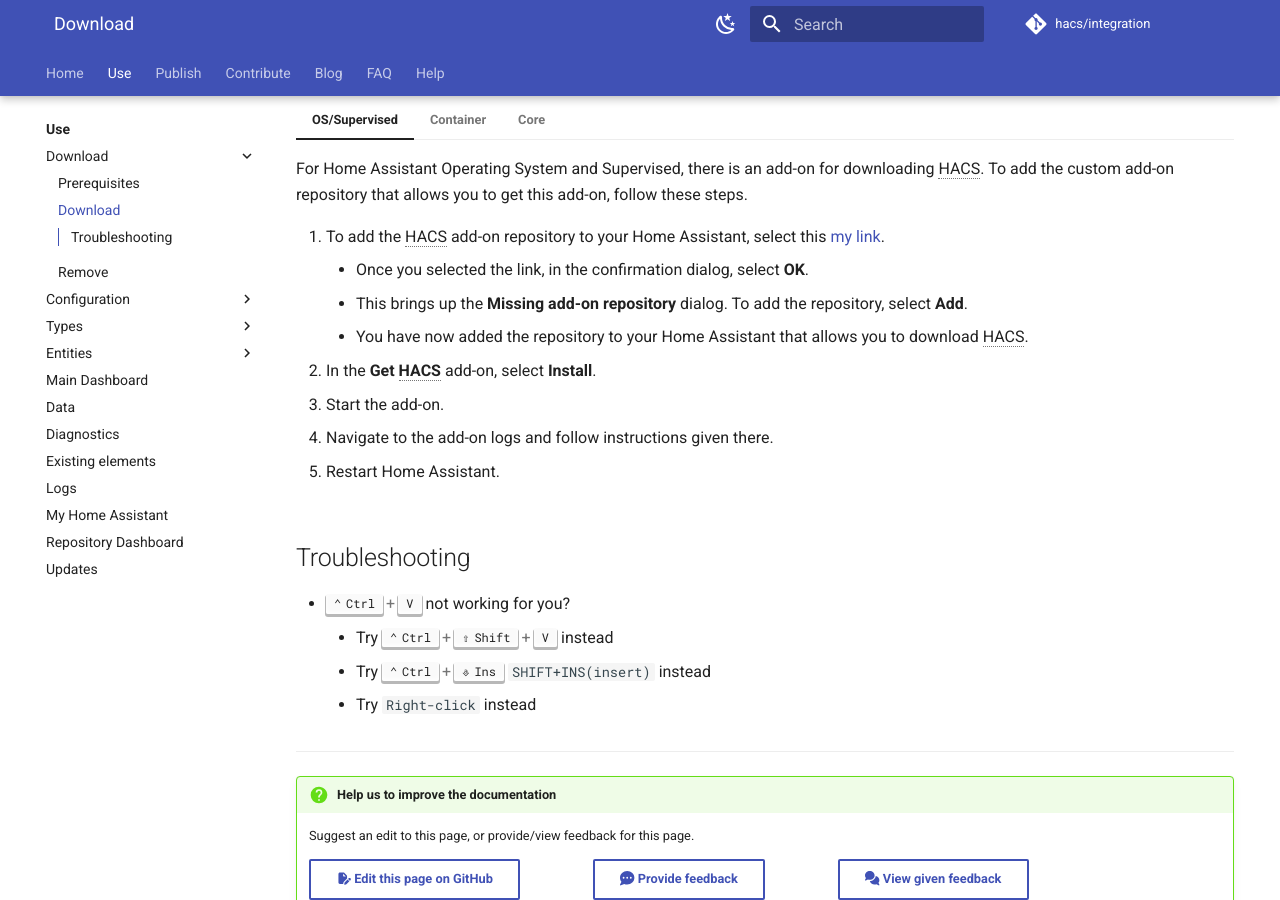
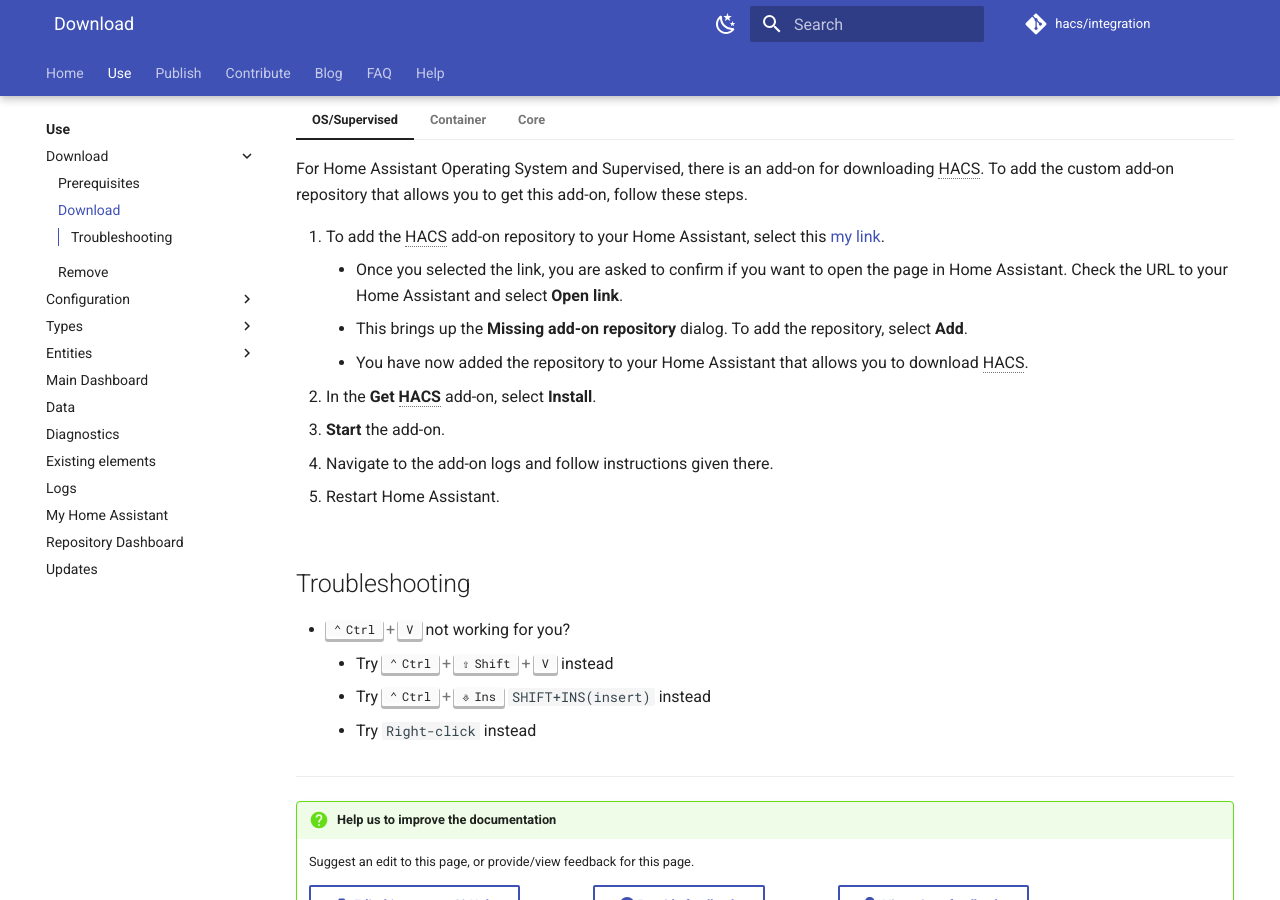
Before and after one commit to hacs/documentation, an MkDocs documentation site: the page built from source/docs/use/download/download.md, in a window 1280 px wide and 900 px high, scrolled down 317 px. Built offline with MkDocs 1.6.1 and Material for MkDocs 9.7.7, drawn with Linux system fonts in a browser that asks for light colours; plug-ins that fetch from the network failed and are left out; comment, search, counter and statistics services are not loaded.

Commit message:
Download: fix step on opening my link

```diff
--- a/source/docs/use/download/download.md
+++ b/source/docs/use/download/download.md
@@ -13,11 +13,11 @@ Setting up HACS is done by using the [HACS download script](https://github.com/h
     For Home Assistant Operating System and Supervised, there is an add-on for downloading HACS. To add the custom add-on repository that allows you to get this add-on, follow these steps.
 
     1. To add the HACS add-on repository to your Home Assistant, select this [my link](https://my.home-assistant.io/redirect/supervisor_addon/?addon=cb646a50_get&repository_url=https%3A%2F%2Fgithub.com%2Fhacs%2Faddons).
-        - Once you selected the link, in the confirmation dialog, select **OK**.
+        - Once you selected the link, you are asked to confirm if you want to open the page in Home Assistant. Check the URL to your Home Assistant and select **Open link**.
         - This brings up the **Missing add-on repository** dialog. To add the repository, select **Add**.
         - You have now added the repository to your Home Assistant that allows you to download HACS.
     2. In the **Get HACS** add-on, select **Install**.
-    3. Start the add-on.
+    3. **Start** the add-on.
     4. Navigate to the add-on logs and follow instructions given there.
     5. Restart Home Assistant.
 
```
